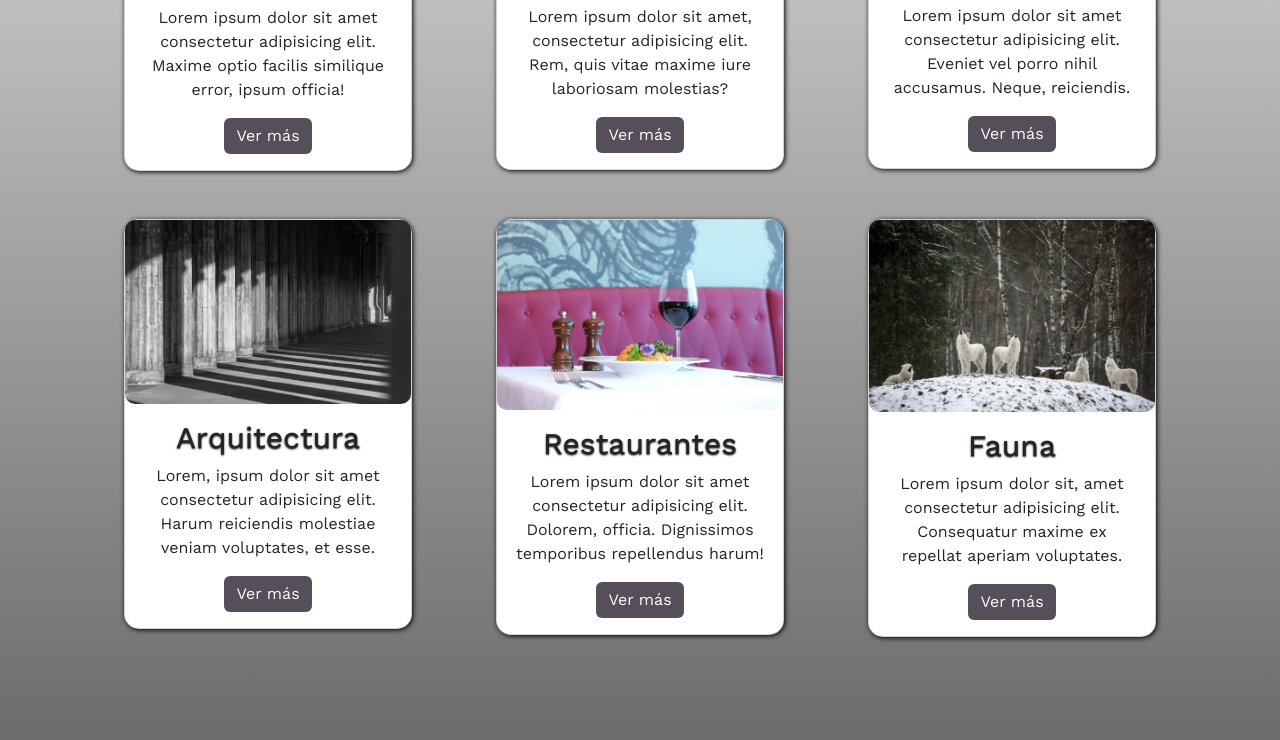
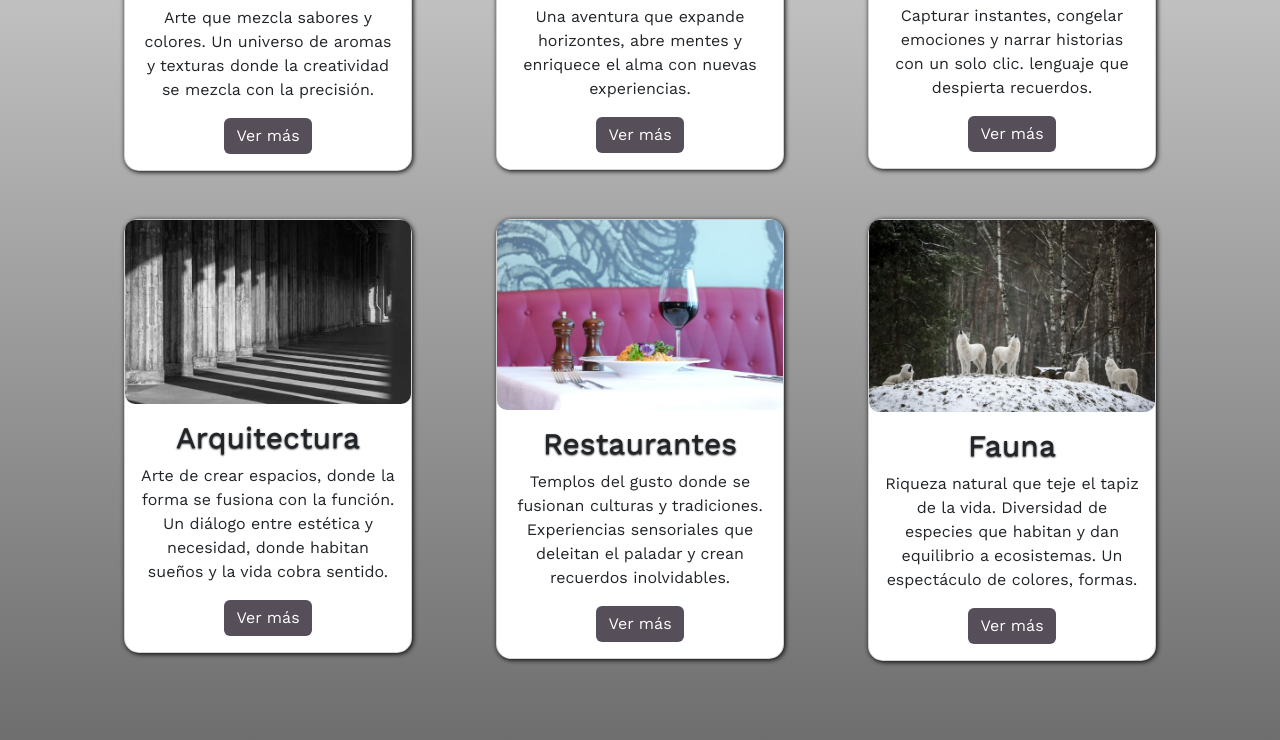
Before and after one commit to AlexisCH48/PF-Concha, a website: page pages/noticias.html in a window 1280 px wide. Shown: the part 473-1213 px from the top of the page. Drawn offline with nearby package versions, Linux system fonts and the light colour scheme.

Commit message:
correccion textos noticias

```diff
--- a/pages/noticias.html
+++ b/pages/noticias.html
@@ -63,7 +63,7 @@
                         <img src="../assets/img/articulo_noticias1.jpg" class="card-img-top" alt="tres copas con bebidas alcohólicas">
                         <div class="card-body">
                             <h3 class="card-title">Coctelería</h3>
-                            <p class="card-text">Lorem ipsum dolor sit amet consectetur adipisicing elit. Maxime optio facilis similique error, ipsum officia!</p>
+                            <p class="card-text">Arte que mezcla sabores y colores. Un universo de aromas y texturas donde la creatividad se mezcla con la precisión.</p>
                             <a href="#" class="btn btn-primary">Ver más</a>
                         </div>
                     </div>
@@ -73,7 +73,7 @@
                         <img src="../assets/img/articulo_noticias2.jpg" class="card-img-top" alt="paisaje de la torre eiffel ">
                         <div class="card-body">
                             <h3 class="card-title">Viajes</h3>
-                            <p class="card-text">Lorem ipsum dolor sit amet, consectetur adipisicing elit. Rem, quis vitae maxime iure laboriosam molestias?</p>
+                            <p class="card-text">Una aventura que expande horizontes, abre mentes y enriquece el alma con nuevas experiencias.</p>
                             <a href="#" class="btn btn-primary">Ver más</a>
                         </div>
                     </div>
@@ -83,7 +83,7 @@
                         <img src="../assets/img/articulo_noticias3.jpg" class="card-img-top" alt="dos lentes fotográficos rodeado de varias fotos">
                         <div class="card-body">
                             <h3 class="card-title">Fotografía</h3>
-                            <p class="card-text">Lorem ipsum dolor sit amet consectetur adipisicing elit. Eveniet vel porro nihil accusamus. Neque, reiciendis.</p>
+                            <p class="card-text">Capturar instantes, congelar emociones y narrar historias con un solo clic. lenguaje que despierta recuerdos.</p>
                             <a href="#" class="btn btn-primary">Ver más</a>
                         </div>
                     </div>
@@ -93,7 +93,7 @@
                         <img src="../assets/img/articulo_noticias4.jpg" class="card-img-top" alt="pasillo de pilares de piedra">
                         <div class="card-body">
                             <h3 class="card-title">Arquitectura</h3>
-                            <p class="card-text">Lorem, ipsum dolor sit amet consectetur adipisicing elit. Harum reiciendis molestiae veniam voluptates, et esse.</p>
+                            <p class="card-text">Arte de crear espacios, donde la forma se fusiona con la función. Un diálogo entre estética y necesidad, donde habitan sueños y la vida cobra sentido.</p>
                             <a href="#" class="btn btn-primary">Ver más</a>
                         </div>
                     </div>
@@ -103,7 +103,7 @@
                         <img src="../assets/img/articulo_noticias5.jpg" class="card-img-top" alt="plato gourmet con una copa de vino">
                         <div class="card-body">
                             <h3 class="card-title">Restaurantes</h3>
-                            <p class="card-text">Lorem ipsum dolor sit amet consectetur adipisicing elit. Dolorem, officia. Dignissimos temporibus repellendus harum!</p>
+                            <p class="card-text">Templos del gusto donde se fusionan culturas y tradiciones. Experiencias sensoriales que deleitan el paladar y crean recuerdos inolvidables.</p>
                             <a href="#" class="btn btn-primary">Ver más</a>
                         </div>
                     </div>
@@ -113,7 +113,7 @@
                         <img src="../assets/img/articulo_noticias6.jpg" class="card-img-top" alt="varios lobos en un bosque nevado">
                         <div class="card-body">
                             <h3 class="card-title">Fauna</h3>
-                            <p class="card-text">Lorem ipsum dolor sit, amet consectetur adipisicing elit. Consequatur maxime ex repellat aperiam voluptates.</p>
+                            <p class="card-text">Riqueza natural que teje el tapiz de la vida. Diversidad de especies que habitan y dan equilibrio a ecosistemas. Un espectáculo de colores, formas.</p>
                             <a href="#" class="btn btn-primary">Ver más</a>
                         </div>
                     </div>
```
